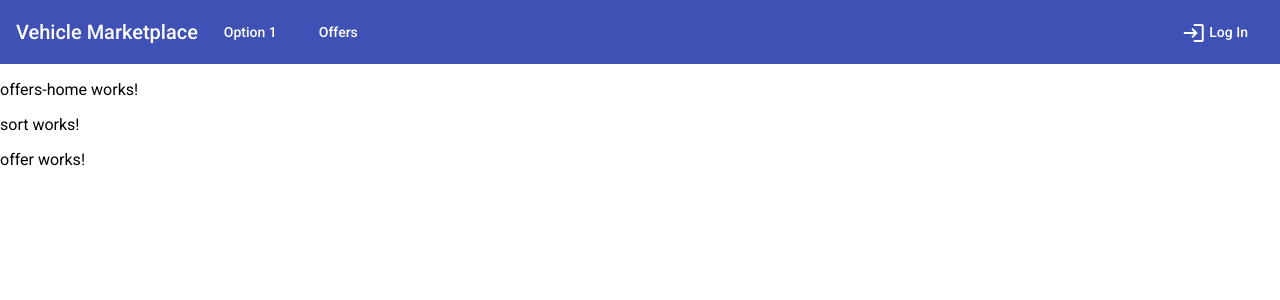
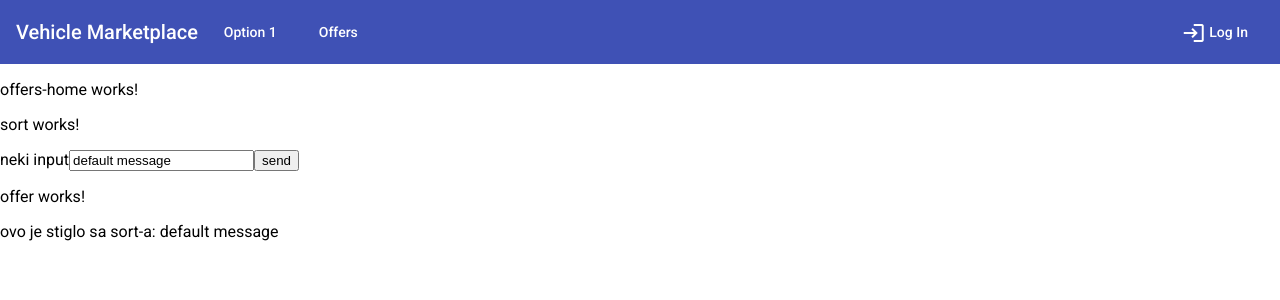
Before and after one commit to Veljkic98/Vehicle-Marketplace, an Angular app in the folder frontend/: page /offers-home in a window 1280 px wide. Shown: the top 300 px of the page. Built offline with nearby package versions, Linux system fonts and the light colour scheme.

Commit message:
interakcija izmedju sort i offer

```diff
--- a/frontend/src/app/components/features/offer/offer/offer.component.html
+++ b/frontend/src/app/components/features/offer/offer/offer.component.html
@@ -1 +1,2 @@
 <p>offer works!</p>
+ovo je stiglo sa sort-a: {{val}}
--- a/frontend/src/app/components/features/offer/offer/offer.component.ts
+++ b/frontend/src/app/components/features/offer/offer/offer.component.ts
@@ -1,4 +1,6 @@
 import { Component, OnInit } from '@angular/core';
+import { Subscription } from 'rxjs';
+import { DataService } from 'src/app/services/data.service';
 
 @Component({
   selector: 'app-offer',
@@ -7,9 +9,19 @@ import { Component, OnInit } from '@angular/core';
 })
 export class OfferComponent implements OnInit {
 
-  constructor() { }
+  val = ""
+  subscription: Subscription;
+
+  constructor(
+    private data: DataService,
+  ) { }
 
   ngOnInit(): void {
+    this.subscription = this.data.currentMessage.subscribe(message => this.val = message)
+  }
+
+  ngOnDestroy() {
+    this.subscription.unsubscribe();
   }
 
 }
--- a/frontend/src/app/components/features/offer/sort/sort.component.html
+++ b/frontend/src/app/components/features/offer/sort/sort.component.html
@@ -1 +1,4 @@
 <p>sort works!</p>
+<mat-label>neki input</mat-label>
+<input matInput [(ngModel)]="val">
+<button (click)="send()">send</button>
--- a/frontend/src/app/components/features/offer/sort/sort.component.ts
+++ b/frontend/src/app/components/features/offer/sort/sort.component.ts
@@ -1,4 +1,6 @@
 import { Component, OnInit } from '@angular/core';
+import { Subscription } from 'rxjs';
+import { DataService } from 'src/app/services/data.service';
 
 @Component({
   selector: 'app-sort',
@@ -7,9 +9,26 @@ import { Component, OnInit } from '@angular/core';
 })
 export class SortComponent implements OnInit {
 
-  constructor() { }
+  val = "asd"
+  subscription: Subscription;
+
+  constructor(
+    private data: DataService,
+  ) { }
 
   ngOnInit(): void {
+    this.subscription = this.data.currentMessage.subscribe(message => this.val = message)
+  }
+
+  ngOnDestroy() {
+    this.subscription.unsubscribe();
+  }
+
+  /**
+   * Saljemo poruku na drugu komponentu
+   */
+  send() {
+    this.data.changeMessage(this.val)
   }
 
 }
--- /dev/null
+++ b/frontend/src/app/services/data.service.ts
@@ -0,0 +1,18 @@
+import { Injectable } from '@angular/core';
+import { BehaviorSubject } from 'rxjs';
+
+@Injectable({
+    providedIn: 'root'
+})
+export class DataService {
+
+    private messageSource = new BehaviorSubject('default message');
+    currentMessage = this.messageSource.asObservable();
+
+    constructor() { }
+
+    changeMessage(message: string) {
+        this.messageSource.next(message)
+    }
+
+}
```
